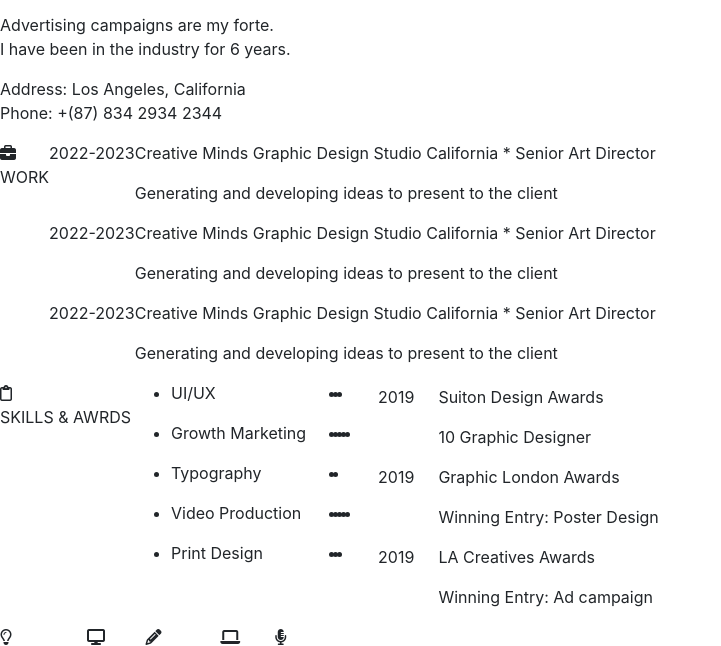
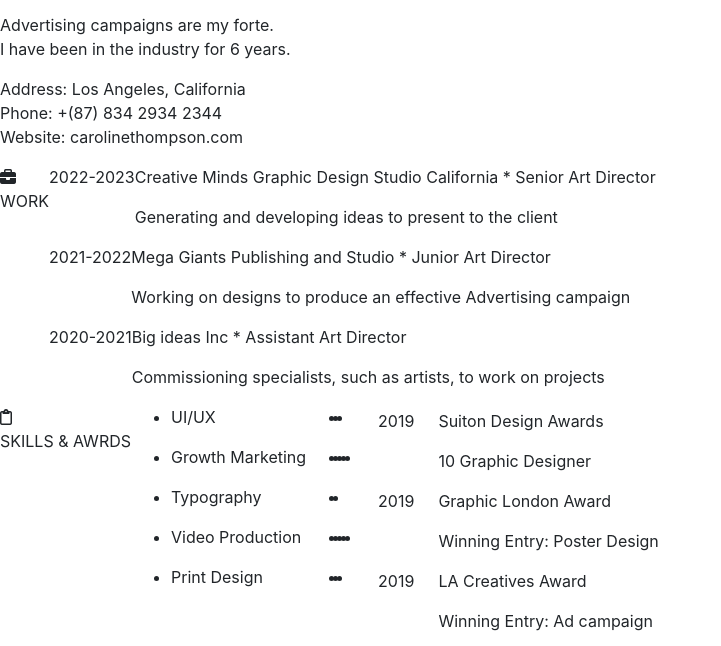
Before and after one commit to reddirambabu/You-Know-the--Works-Assignment, a plain HTML site: page index.html in a window 1280 px wide. Shown: the part 147-793 px from the top of the page, without its empty margins (0-721 px from the left). Drawn offline with nearby package versions, Linux system fonts and the light colour scheme.

Commit message:
Update index.html

```diff
--- a/index.html
+++ b/index.html
@@ -28,7 +28,9 @@
                             <p class="profile-designation">Advertising campaigns are my forte.<br />
                                 I have been in the industry for 6 years.</p>
                             <p class="profile-designation">Address: Los Angeles, California <br />
-                                Phone: +(87) 834 2934 2344</p>
+                                Phone: +(87) 834 2934 2344 <br />
+                                Website: carolinethompson.com
+                            </p>
                         </div>
                     </div>
                 </div>
@@ -47,17 +49,17 @@
                             </div>
                         </div>
                         <div class="year-wise-container d-flex flex-row">
-                            <p class=" profile-designation margin1">2022-2023</p>
+                            <p class=" profile-designation margin1">2021-2022</p>
                             <div class="experience-details">
-                                <p class="profile-designation work">Creative Minds Graphic Design Studio California * Senior Art Director</p>
-                                <p class="profile-designation">Generating and developing ideas to present to the client</p>
+                                <p class="profile-designation work">Mega Giants Publishing and Studio * Junior Art Director</p>
+                                <p class="profile-designation">Working on designs to produce an effective Advertising campaign</p>
                             </div>
                         </div>
                         <div class="year-wise-container d-flex flex-row">
-                            <p class=" profile-designation margin1">2022-2023</p>
+                            <p class=" profile-designation margin1">2020-2021</p>
                             <div class="experience-details">
-                                <p class="profile-designation work">Creative Minds Graphic Design Studio California * Senior Art Director</p>
-                                <p class="profile-designation">Generating and developing ideas to present to the client</p>
+                                <p class="profile-designation work">Big ideas Inc * Assistant Art Director</p>
+                                <p class="profile-designation">Commissioning specialists, such as artists, to work on projects</p>
                             </div>
                         </div>
                     </div>
@@ -119,14 +121,14 @@
                             <div class="year-wise-container d-flex flex-row">
                                 <p class="mr-4 profile-designation margin1">2019</p>
                                 <div class="experience-details">
-                                    <p class="profile-designation work">Graphic London Awards</p>
+                                    <p class="profile-designation work">Graphic London Award</p>
                                     <p class="profile-designation">Winning Entry: Poster Design</p>
                                 </div>
                             </div>
                             <div class="year-wise-container d-flex flex-row">
                                 <p class="mr-4 profile-designation margin1">2019</p>
                                 <div class="experience-details ">
-                                    <p class="profile-designation work">LA Creatives Awards</p>
+                                    <p class="profile-designation work">LA Creatives Award</p>
                                     <p class="profile-designation">Winning Entry: Ad campaign</p>
                                 </div>
                             </div>
```
